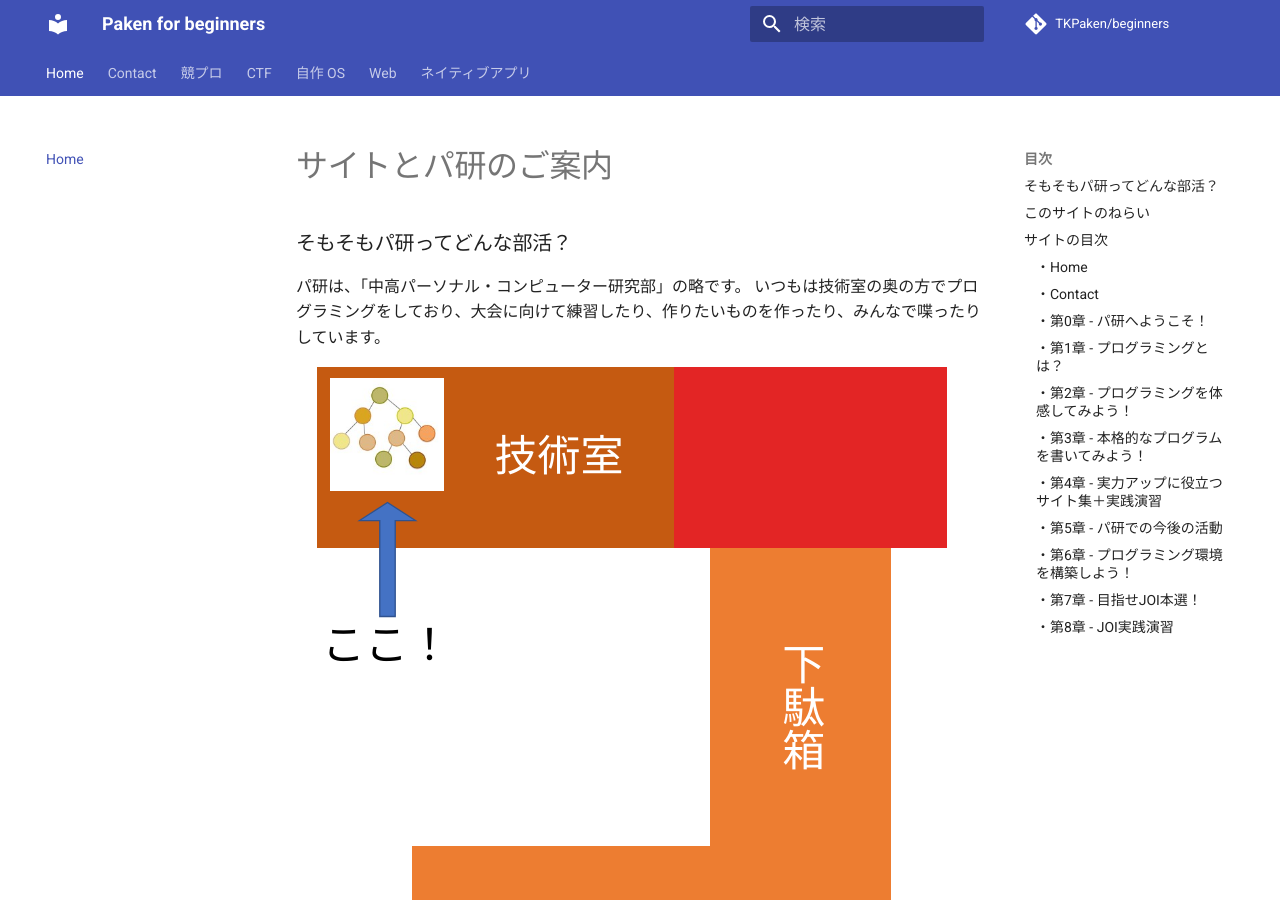
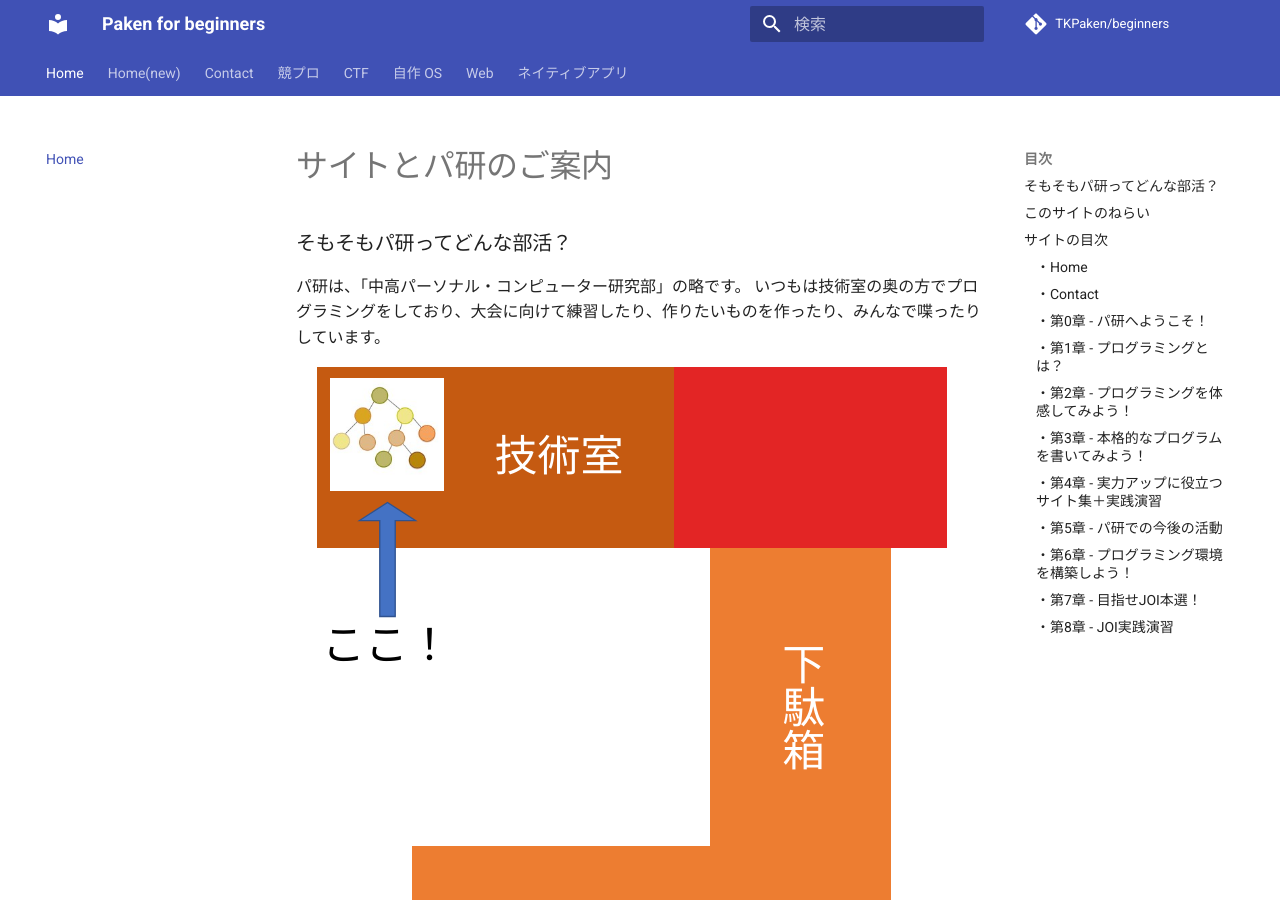
Before and after one commit to TKPaken/beginners, an MkDocs documentation site: the page built from docs/index.md, in a window 1280 px wide and 900 px high. Built offline with MkDocs 1.6.1 and Material for MkDocs 9.7.7, drawn with Linux system fonts in a browser that asks for light colours; comment, search, counter and statistics services are not loaded.

Commit message:
Home の内容を今年版に更新。Home(new) という名前のディレクトリに保管してあります。

```diff
--- a/mkdocs.yml
+++ b/mkdocs.yml
@@ -68,6 +68,7 @@
 
 nav:
   - Home: index.md
+  - Home(new): index2.md
   - Contact: contact.md
   - 競プロ:
     - 第0章 - パ研へようこそ！: CP/chapter0/index.md
```
Also changed, not shown: docs/index.md (line endings or trailing spaces).
